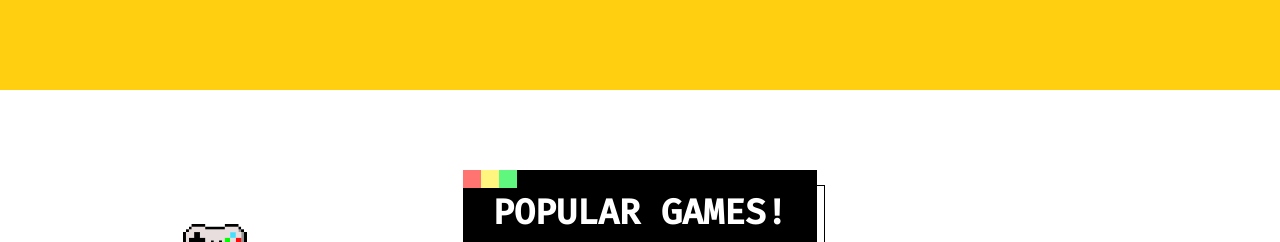
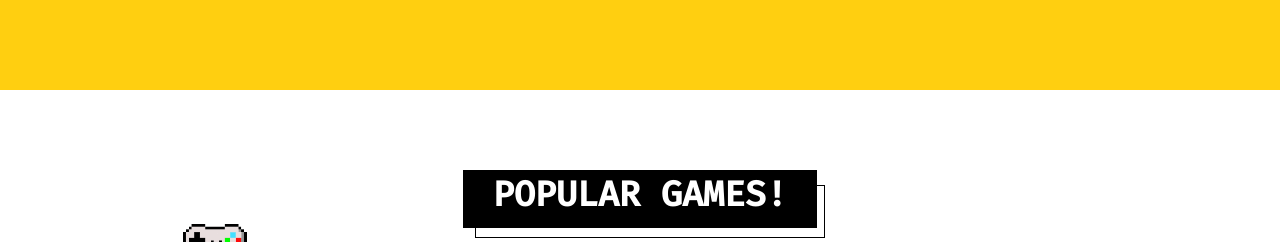
Before and after one commit to nicolaspenagos/indie-io, a plain HTML site: page index.html in a window 1280 px wide. Shown: the part 2674-2916 px from the top of the page. Drawn offline with Linux system fonts and the light colour scheme; a web font is replaced by a local one.

Commit message:
UI upgrade

```diff
--- a/index.html
+++ b/index.html
@@ -232,17 +232,7 @@
                 </div>
                 <div class="carrousel__container">
                     <div class="card__shadow card__shadow--carrousel"></div>
-                    <div class="card__squarescontainer--carrousel">
-                        <div class="card__square--carrousel card__square--one ">
 
-                        </div>
-                        <div class="card__square--carrousel card__square--two ">
-
-                        </div>
-                        <div class="card__square--carrousel card__square--three ">
-
-                        </div>
-                    </div>
                     <h2 class="carrousel__title">POPULAR GAMES!</h2>
                 </div>
                 <p class="infoblock__text text__light ">
--- a/styles/_main.scss
+++ b/styles/_main.scss
@@ -190,7 +190,8 @@
         &--carrousel {
             margin-top: 15px;
             width: 350px;
-            height: 70px;
+            height: 53px;
+            z-index: 0;
         }
     }
 }
@@ -269,6 +270,8 @@
         margin-left: 30px;
         margin-top: 3px;
         margin-bottom: 13px;
+        position: relative;
+        z-index: 2;
     }
     &__container {
         background-color: black;
```
Also changed, not shown: styles/main.css, 1 other file.
